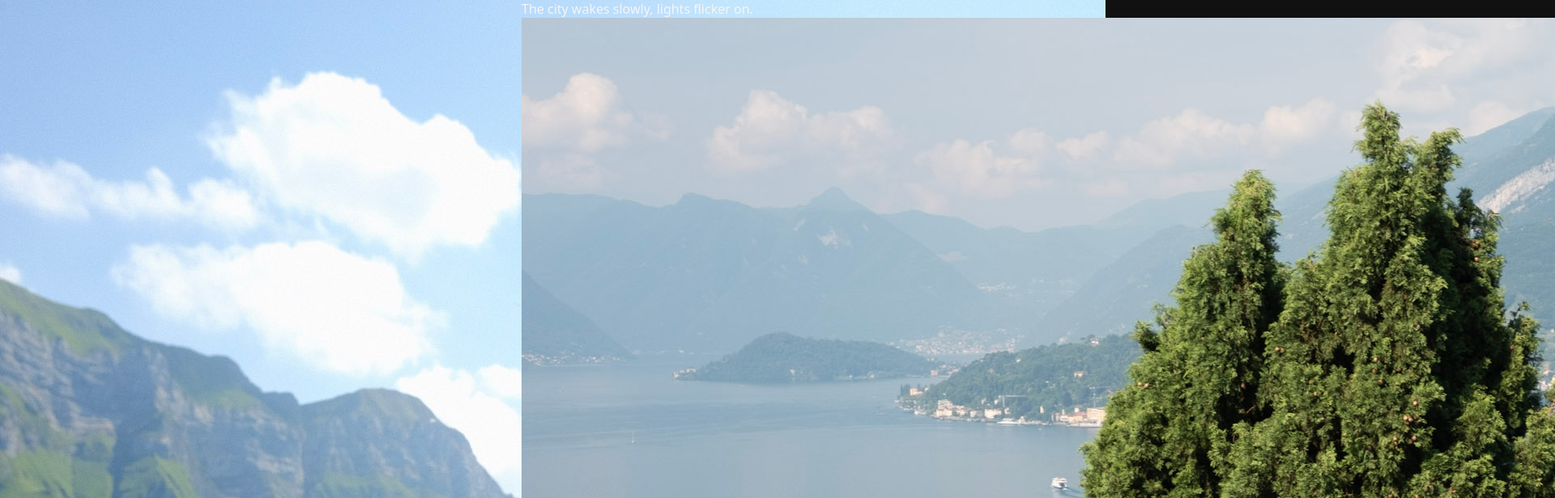
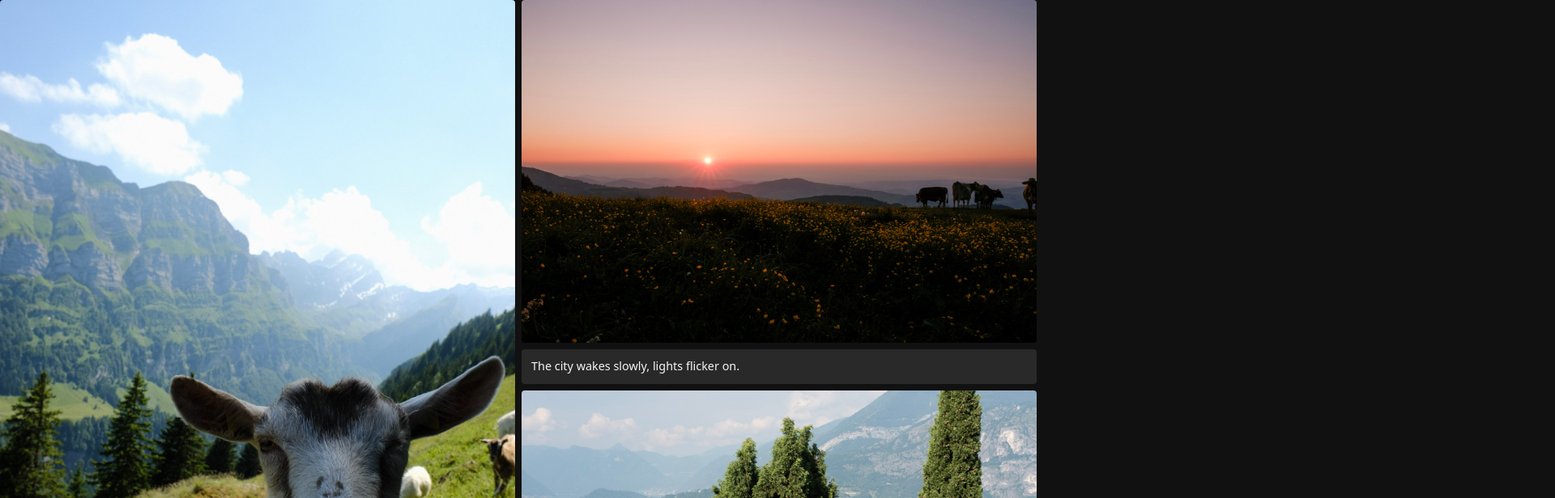
Before and after one commit to vprndsg/photo_gallery_europe_2025, a Svelte app: page / in a window 1280 px wide. Shown: the top 616 px of the page at 81% size, 1920 px wide, since content can reach past the window. Built offline with nearby package versions, Linux system fonts and the light colour scheme.

Commit message:
Fix gallery image scaling: apply item-like styles to direct children of .gallery

```diff
--- a/public/global.css
+++ b/public/global.css
@@ -73,3 +73,24 @@ body {
   margin-left: auto;
   margin-right: auto;
 }
+
+/* Apply item-like styles to direct children of .gallery */
+.gallery > img {
+  break-inside: avoid;
+  margin-bottom: var(--gap);
+  width: 100%;
+  display: block;
+  border-radius: 4px;
+  transition: transform 0.25s ease;
+}
+
+.gallery > div {
+  /* style narration blocks */
+  break-inside: avoid;
+  margin-bottom: var(--gap);
+  padding: 12px;
+  background: rgba(255, 255, 255, 0.1);
+  border-radius: 4px;
+  font-size: 0.9rem;
+  line-height: 1.3;
+}
```
